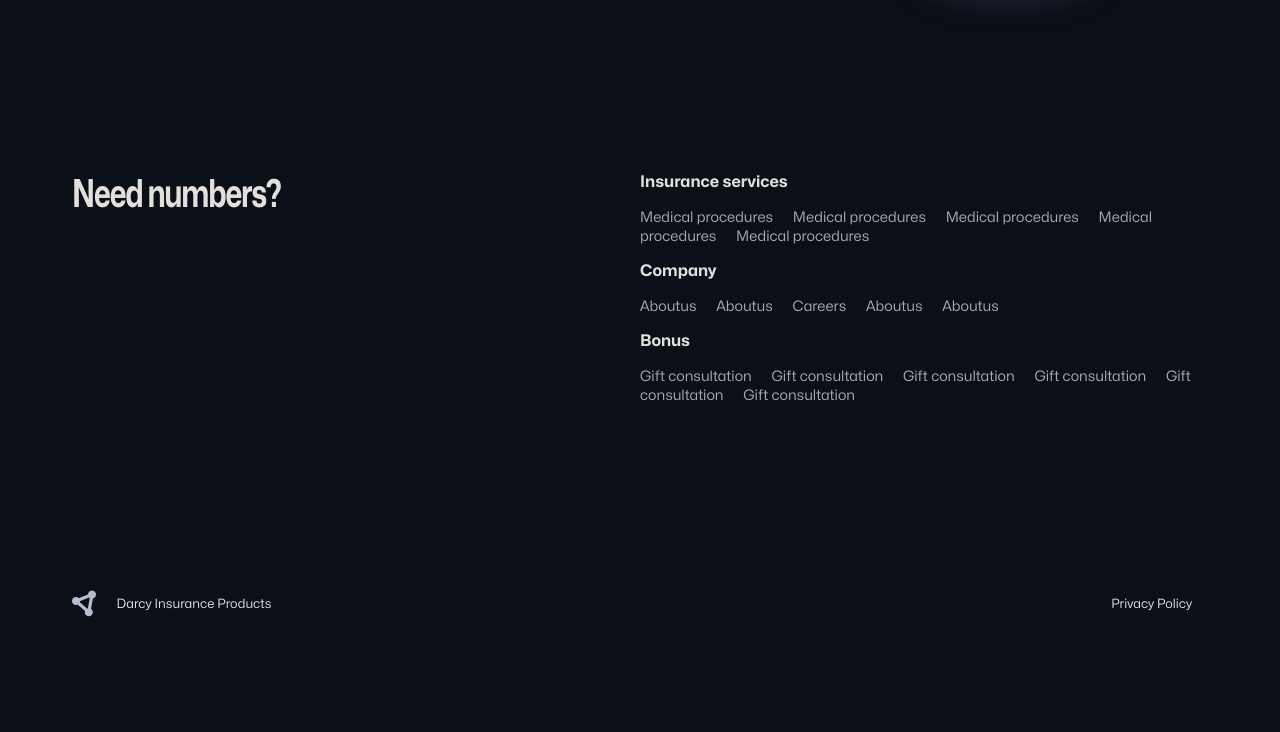
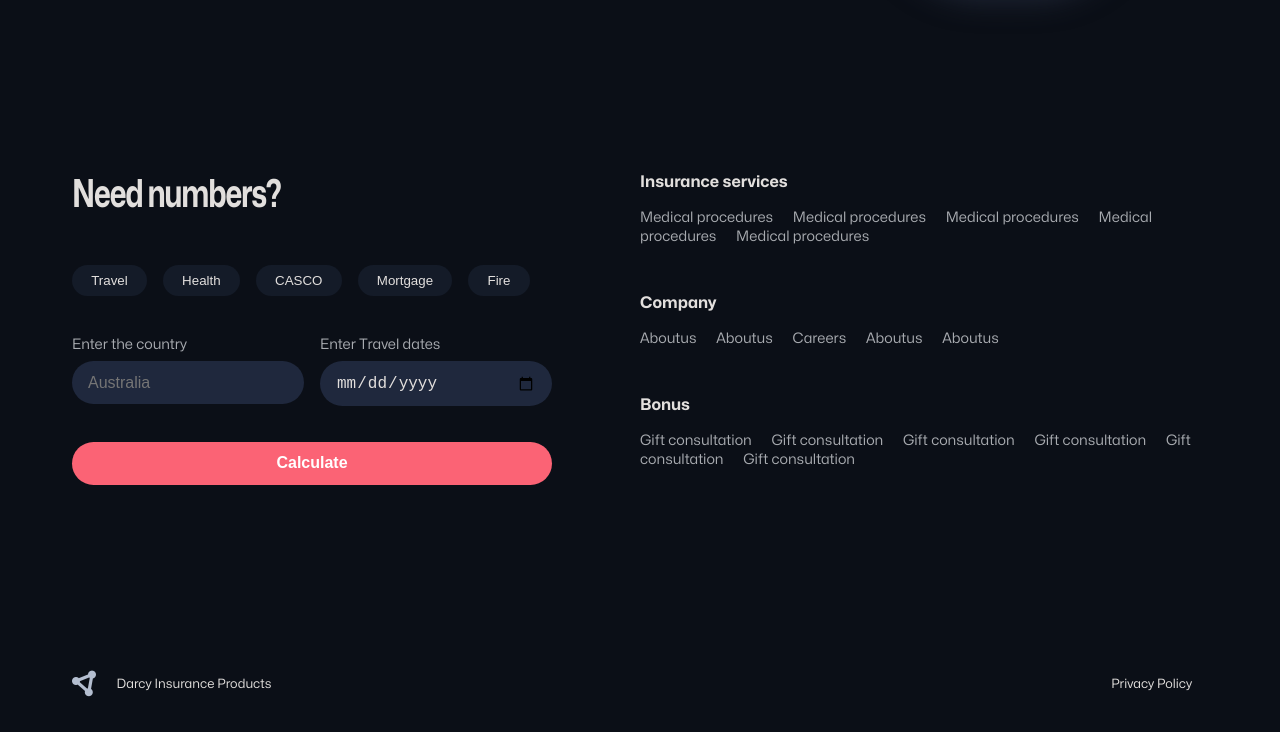
Before and after one commit to VictoriaAde/Insurance-Website, a website built with Parcel: page src/index.html in a window 1280 px wide. Shown: the part 2857-3589 px from the top of the page. Before the commit the page ends 3509 px from the top, so only its background shows below. Built offline with nearby package versions, Linux system fonts and the light colour scheme.

Commit message:
calculate section and tabs

```diff
--- a/src/index.html
+++ b/src/index.html
@@ -7,7 +7,7 @@
       src="https://kit.fontawesome.com/db9995df21.js"
       crossorigin="anonymous"
     ></script>
-    <script type="module" src="./js/script.js"></script>
+    <script type="module" defer src="./js/script.js"></script>
     <link rel="stylesheet" href="./style.css" />
     <title>Insurance</title>
   </head>
@@ -223,6 +223,95 @@
       <section id="calculate_and_links_section">
         <div class="calculate_numbers">
           <h1>Need numbers?</h1>
+          <div class="tab_container">
+            <button class="tab_btn" data-tab="1">Travel</button>
+            <button class="tab_btn" data-tab="2">Health</button>
+            <button class="tab_btn" data-tab="3">CASCO</button>
+            <button class="tab_btn" data-tab="4">Mortgage</button>
+            <button class="tab_btn" data-tab="5">Fire</button>
+          </div>
+          <div class="tab_content">
+            <div id="tab1" class="tab">
+              <form action="">
+                <div class="inputs">
+                  <div>
+                    <label for="">Enter the country</label>
+                    <input type="text" placeholder="Australia" required />
+                  </div>
+                  <div>
+                    <label for="">Enter Travel dates</label>
+                    <input type="date" required />
+                  </div>
+                </div>
+
+                <button>Calculate</button>
+              </form>
+            </div>
+            <div id="tab2" class="tab">
+              <form action="">
+                <div class="inputs">
+                  <div>
+                    <label for="">Enter the country</label>
+                    <input type="text" placeholder="Australia" required />
+                  </div>
+                  <div>
+                    <label for="">Enter Health Status</label>
+                    <input type="text" placeholder="Health" required />
+                  </div>
+                </div>
+
+                <button>Calculate</button>
+              </form>
+            </div>
+            <div id="tab3" class="tab">
+              <form action="">
+                <div class="inputs">
+                  <div>
+                    <label for="">Enter the country</label>
+                    <input type="text" placeholder="Australia" required />
+                  </div>
+                  <div>
+                    <label for="">Enter CASCO</label>
+                    <input type="text" placeholder="CASCO" required />
+                  </div>
+                </div>
+
+                <button>Calculate</button>
+              </form>
+            </div>
+            <div id="tab4" class="tab">
+              <form action="">
+                <div class="inputs">
+                  <div>
+                    <label for="">Enter the country</label>
+                    <input type="text" placeholder="Australia" required />
+                  </div>
+                  <div>
+                    <label for="">Enter Mortgage</label>
+                    <input type="text" placeholder="Mortgage" required />
+                  </div>
+                </div>
+
+                <button>Calculate</button>
+              </form>
+            </div>
+            <div id="tab5" class="tab">
+              <form action="">
+                <div class="inputs">
+                  <div>
+                    <label for="">Enter the country</label>
+                    <input type="text" placeholder="Australia" required />
+                  </div>
+                  <div>
+                    <label for="">Enter Fire</label>
+                    <input type="text" placeholder="Fire" required />
+                  </div>
+                </div>
+
+                <button>Calculate</button>
+              </form>
+            </div>
+          </div>
         </div>
         <div class="links_section">
           <div>
--- a/src/js/script.js
+++ b/src/js/script.js
@@ -46,3 +46,30 @@ document.addEventListener("DOMContentLoaded", function () {
   const interval = 4000;
   setInterval(autoAdvanceSlide, interval);
 });
+
+// Tab
+document.addEventListener("DOMContentLoaded", function () {
+  // Initially show the first tab
+  document.getElementById("tab1").classList.add("active");
+
+  // Get all tab buttons
+  const tabButtons = document.querySelectorAll(".tab_btn");
+
+  // Add click event listeners to each tab button
+  tabButtons.forEach((button) => {
+    button.addEventListener("click", () => {
+      // Get the data-tab attribute value (e.g., "1", "2", etc.)
+      const tabNumber = button.getAttribute("data-tab");
+
+      // Hide all tabs
+      const tabs = document.querySelectorAll(".tab");
+      tabs.forEach((tab) => {
+        tab.classList.remove("active");
+      });
+
+      // Show the selected tab based on the data-tab value
+      const selectedTab = document.getElementById(`tab${tabNumber}`);
+      selectedTab.classList.add("active");
+    });
+  });
+});
--- a/src/style.css
+++ b/src/style.css
@@ -385,7 +385,72 @@ body {
   transform-origin: 0% 0%;
 }
 .calculate_numbers {
+  width: 480px;
+}
+.tab_container {
+  margin: 4rem 0 2.5rem;
+  display: flex;
+  gap: 1rem;
+}
+.tab {
+  display: none;
+}
+.tab.active {
+  display: block;
+}
+.tab_container .tab_btn {
+  background-color: #141b28;
+  color: #e2dfdd;
+  border: none;
+  border-radius: 50px;
+  padding: 0.5rem 1.2rem;
+}
+.tab_container .tab_btn:focus,
+.tab_container .tab_btn:hover {
+  background-color: #e2dfdd;
+  color: #0b0f17;
+  border: none;
+}
+.tab_content .tab .inputs {
+  display: flex;
+  gap: 1rem;
+}
+.tab_content .tab form label {
+  color: #a8abb0;
+  font-size: 0.9rem;
+}
+.tab_content .tab form input {
+  margin-top: 0.5rem;
+  background-color: #1f283d;
+  color: #e2dfdd;
+  font-size: 1rem;
+  border: none;
+  padding: 0.8rem 1rem;
+  width: 200px;
+  border-radius: 50px;
+}
+.tab_content .tab form input:focus {
+  outline: none;
+}
+.tab_content .tab form button {
   width: 100%;
+  background-color: #fb6375;
+  color: #fff;
+  border: none;
+  margin-top: 2.2rem;
+  padding: 0.8rem 0;
+  border-radius: 50px;
+  font-weight: 700;
+  font-size: 1rem;
+}
+.tab_content .tab .inputs div {
+  display: flex;
+  flex-direction: column;
+}
+.links_section {
+  display: flex;
+  flex-direction: column;
+  gap: 2rem;
 }
 .links_section h3 {
   font-size: 1rem;
@@ -396,6 +461,7 @@ body {
   text-decoration: none;
   color: #a8abb0;
   margin-right: 1rem;
+  line-height: 1rem;
 }
 #footer {
   margin-top: 12rem;
```
